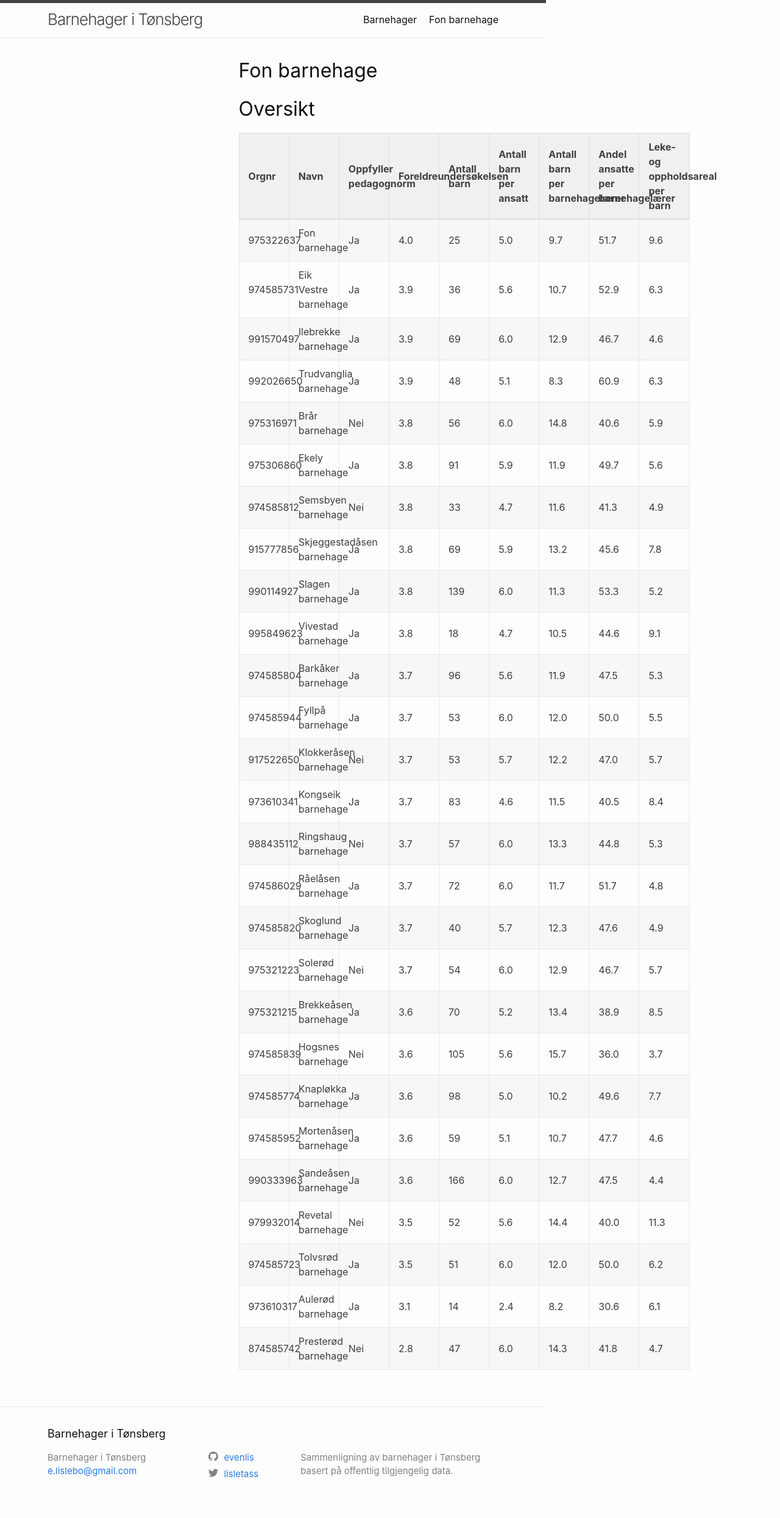
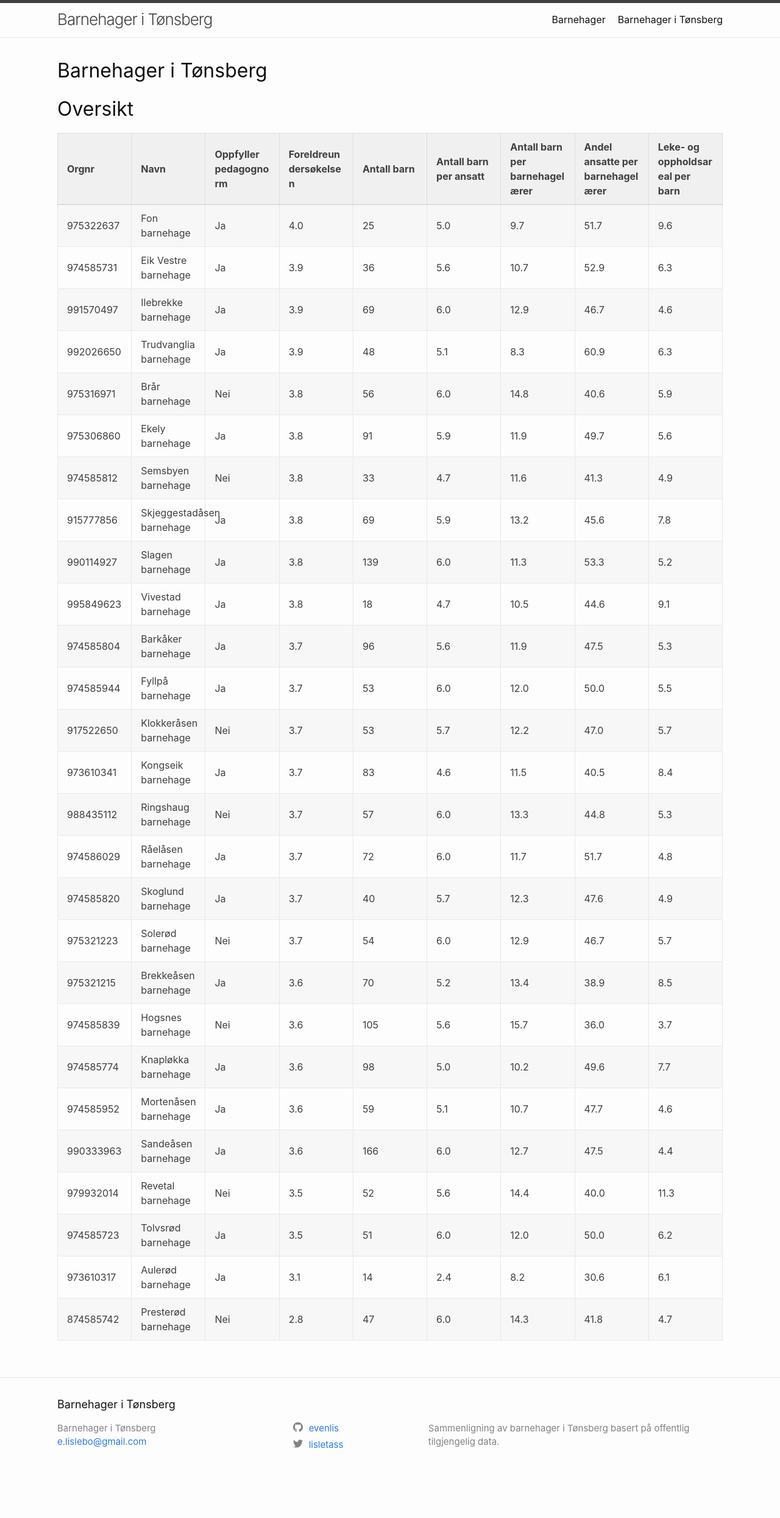
Before and after one commit to evenlis/evenlis.github.io, a Jekyll site: the page built from docs/index.markdown, in a window 1280 px wide. Shown: the whole page at 61% size. Built offline with Jekyll 4.4.1, drawn with Linux system fonts in a browser that asks for light colours; after the commit the page ends 2442 px from its top, so only the background shows below that.

Commit message:
set content-width as percentage of viewport, word-wrap th

```diff
--- a/docs/_sass/minima.scss
+++ b/docs/_sass/minima.scss
@@ -21,7 +21,7 @@ $grey-color-dark:  darken($grey-color, 25%) !default;
 $table-text-align: left !default;
 
 // Width of the content area
-$content-width:    800px !default;
+$content-width:    90vw !default;
 
 $on-palm:          600px !default;
 $on-laptop:        800px !default;
--- a/docs/_sass/minima/_base.scss
+++ b/docs/_sass/minima/_base.scss
@@ -178,7 +178,7 @@ pre {
   max-width: -webkit-calc(#{$content-width} - (#{$spacing-unit} * 2));
   max-width:         calc(#{$content-width} - (#{$spacing-unit} * 2));
   margin-right: auto;
-  margin-left: auto;
+  margin-left: 5vw;
   padding-right: $spacing-unit;
   padding-left: $spacing-unit;
   @extend %clearfix;
--- a/docs/index.markdown
+++ b/docs/index.markdown
@@ -3,27 +3,17 @@
 # To modify the layout, see https://jekyllrb.com/docs/themes/#overriding-theme-defaults
 
 layout: home
-title: Fon barnehage
+title: Barnehager i Tønsberg
 ---
 
 # Oversikt
 <style type="text/css">
-    body {
-        width: 70%;
-    }
-    div.home {
-        width: 100%;
-    }
-    div.wrapper {
-        width: 100%;
-
-    }
-    .page-content {
-        width: 170%;
-    }
     .barnehagetabell {
         table-layout: fixed;
         width: 100%;
+    }
+    .barnehagetabell th {
+        word-wrap: break-word;
     }
 </style>
 
```
